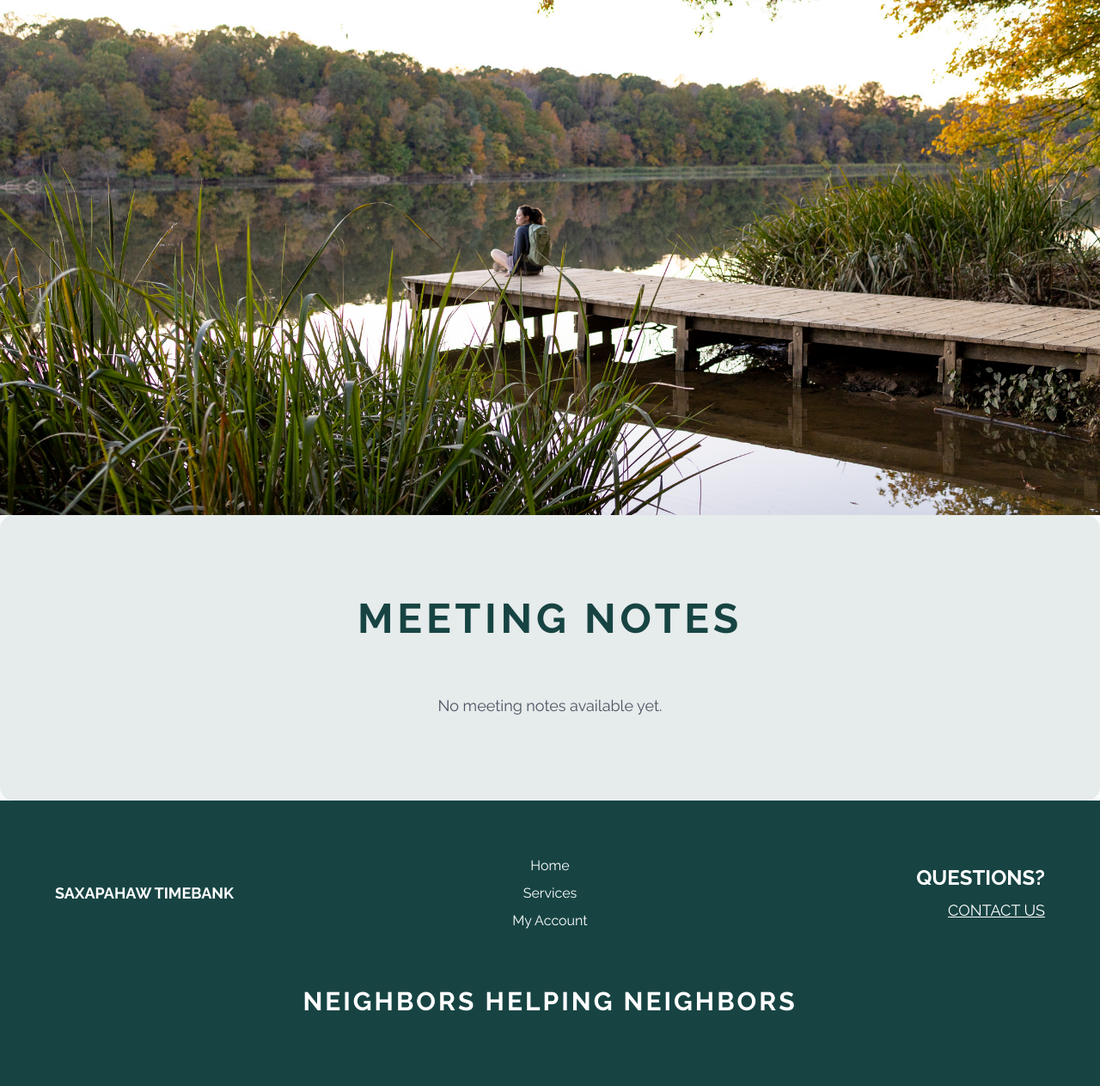
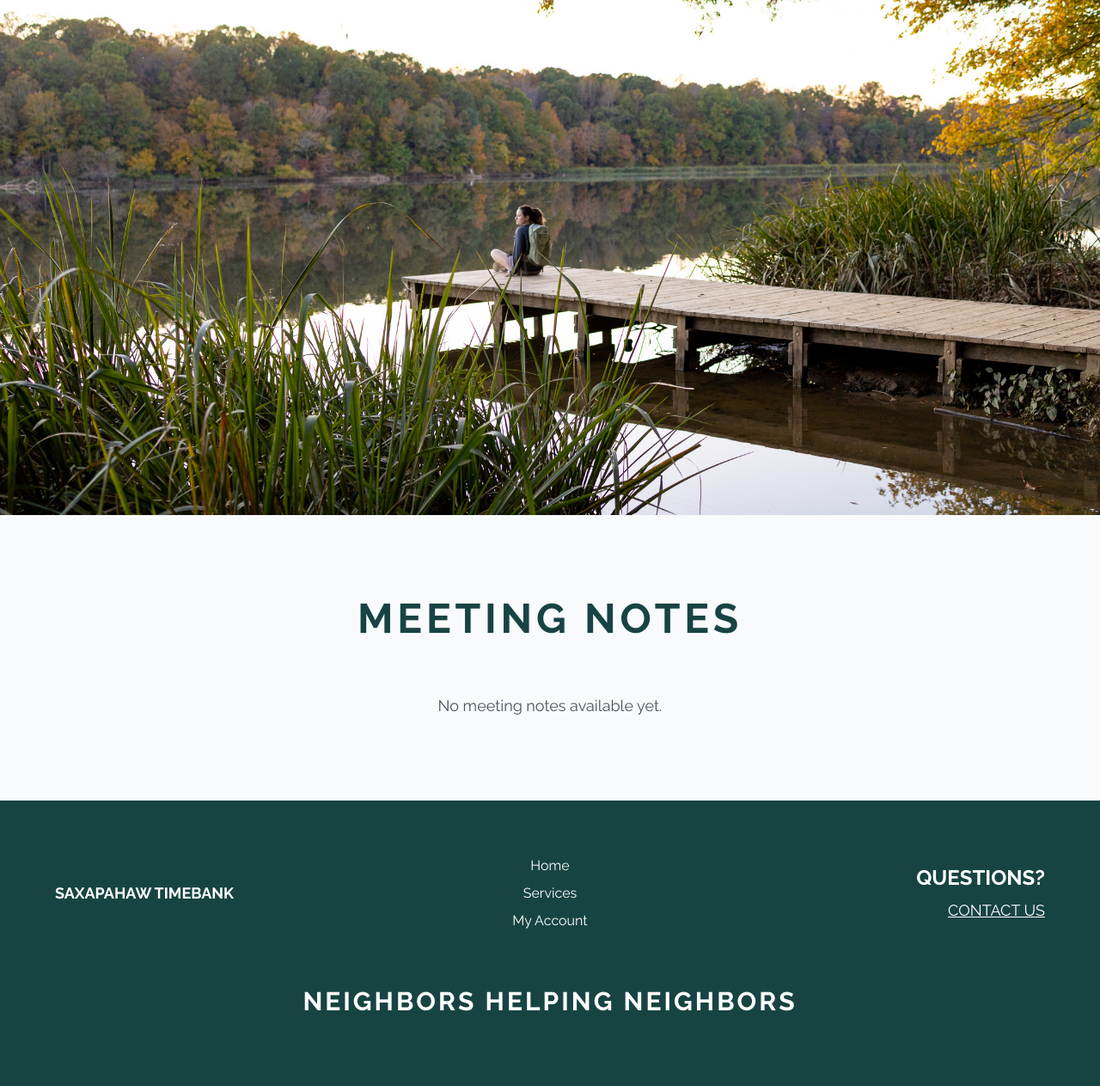
Before and after one commit to jeodell/saxfwd-community-time-bank, a Django app: page /about/ in a window 1280 px wide. Shown: the part 3681-4944 px from the top of the page at 86% size. Run offline with Django 5.2, Linux system fonts and the light colour scheme; data that the repository does not hold is empty; some libraries are stand-ins or nearby versions.

Commit message:
Removing background color for meeting notes section

```diff
--- a/templates/core/about.html
+++ b/templates/core/about.html
@@ -152,7 +152,7 @@
 </section>
 
 <!-- Meeting Notes Section -->
-<section class="bg-card rounded-2xl px-8 md:px-12 lg:px-16 py-16 md:py-20 lg:py-24">
+<section class="px-8 md:px-12 lg:px-16 py-16 md:py-20 lg:py-24">
   <div class="max-w-4xl mx-auto">
     <h2 class="text-5xl font-bold text-center text-primary mb-16 tracking-widest uppercase">Meeting Notes</h2>
 
```
